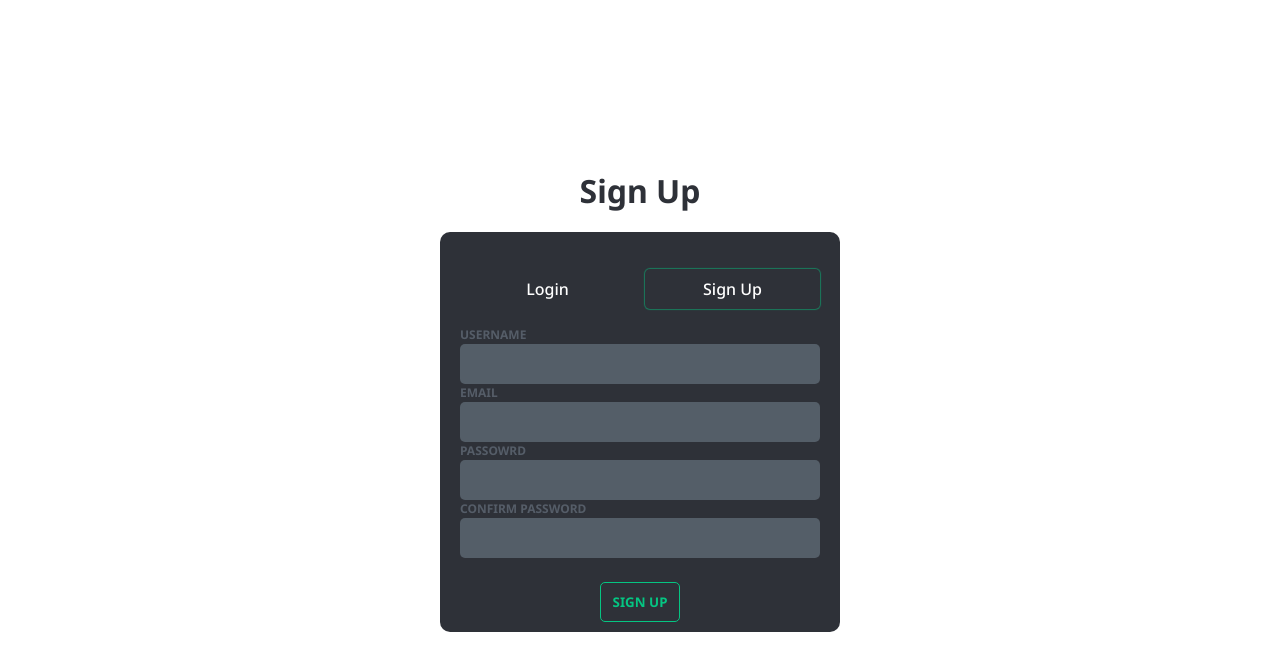
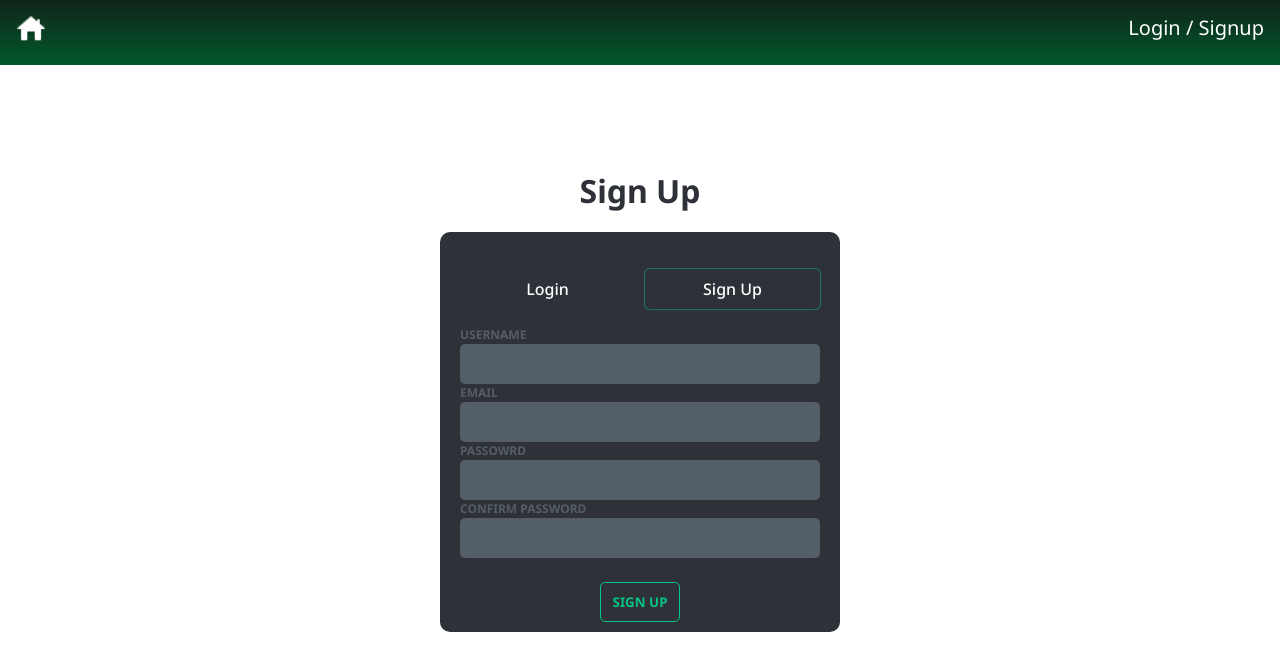
Before and after one commit to agnivg/To-do-list, a React (Create React App) app in the folder frontend/: page / in a window 1280 px wide. Shown: the top 670 px of the page. Built offline with nearby package versions, Linux system fonts and the light colour scheme.

Commit message:
Added navbar in Login Signup

```diff
--- a/frontend/src/App.js
+++ b/frontend/src/App.js
@@ -1,5 +1,6 @@
 import React from 'react'
 import LoginSignup from './pages/user/LoginSignup/LoginSignup';
+import Navbar from './components/Navbar/Navbar'
 import './App.css'
 
 function App() {
@@ -7,7 +8,7 @@ function App() {
   return (
     <>
       <div className="App">
-      {/* <Navbar/> */}
+      <Navbar/>
       <LoginSignup />
       </div>
     </>
--- a/frontend/src/components/Navbar/Navbar.css
+++ b/frontend/src/components/Navbar/Navbar.css
@@ -1,9 +1,15 @@
+.Navbar{
+  position: fixed;
+  width: 100%;
+}
 ul {
   list-style-type: none;
-    margin: 0;
-    padding: 0;
   overflow: hidden;
-    background-image: linear-gradient(180deg, rgba(0, 22, 9, 0.937), rgb(0, 88, 44));
+  background-image: linear-gradient(
+    180deg,
+    rgba(0, 22, 9, 0.937),
+    rgb(0, 88, 44)
+  );
 }
 
 li {
@@ -16,18 +22,17 @@ ul {
   text-align: center;
   padding: 14px 16px;
   text-decoration: none;
-
 }
-  .logo{
+.logo {
   font-size: 25px;
   font-weight: 900;
 }
-  .home{
+.home {
   height: 30px;
   width: 30px;
 }
-  .login{
-    float:right;
+.login {
+  float: right;
 }
 
 .login:hover {
--- a/frontend/src/components/Navbar/Navbar.js
+++ b/frontend/src/components/Navbar/Navbar.js
@@ -1,5 +1,4 @@
 import React from "react";
-import { NavLink } from "react-router-dom";
 import "./Navbar.css";
 
 function Navbar() {
```
Lines whose indentation alone changed are shown as unchanged.
